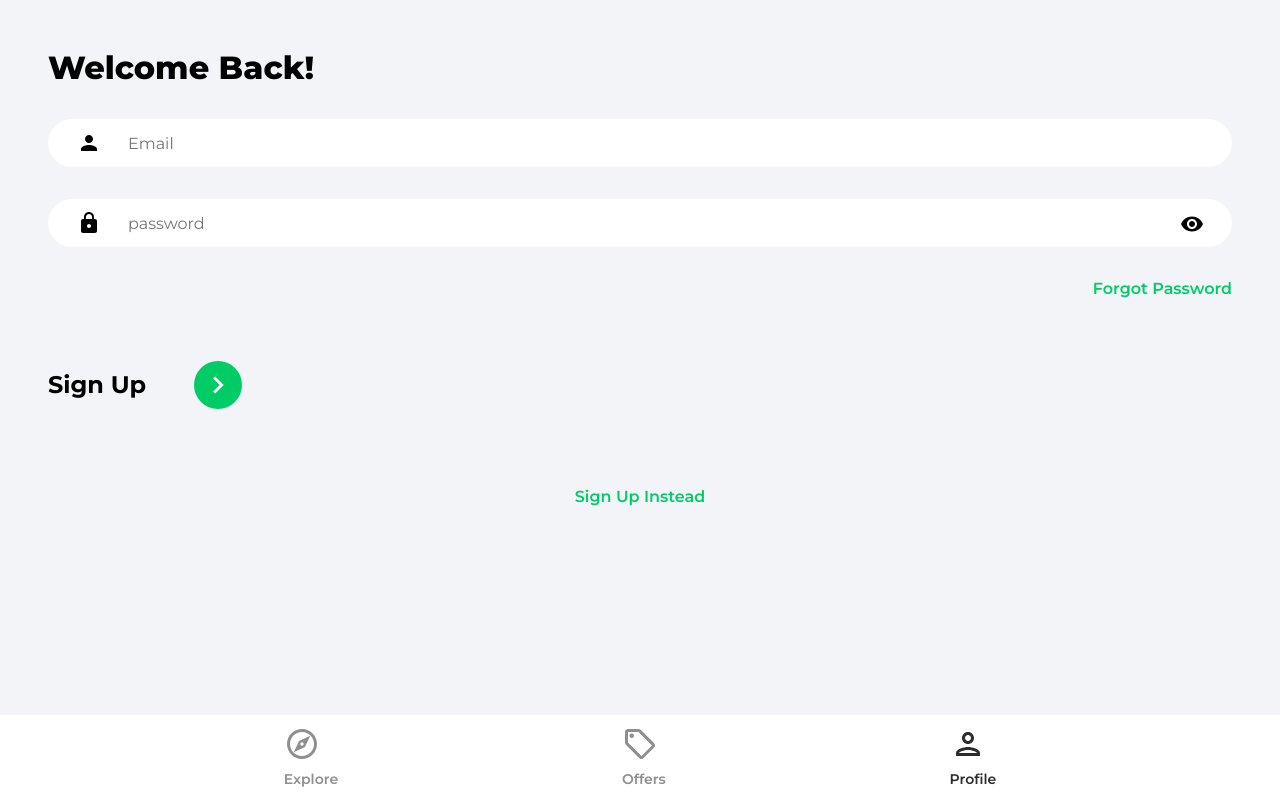
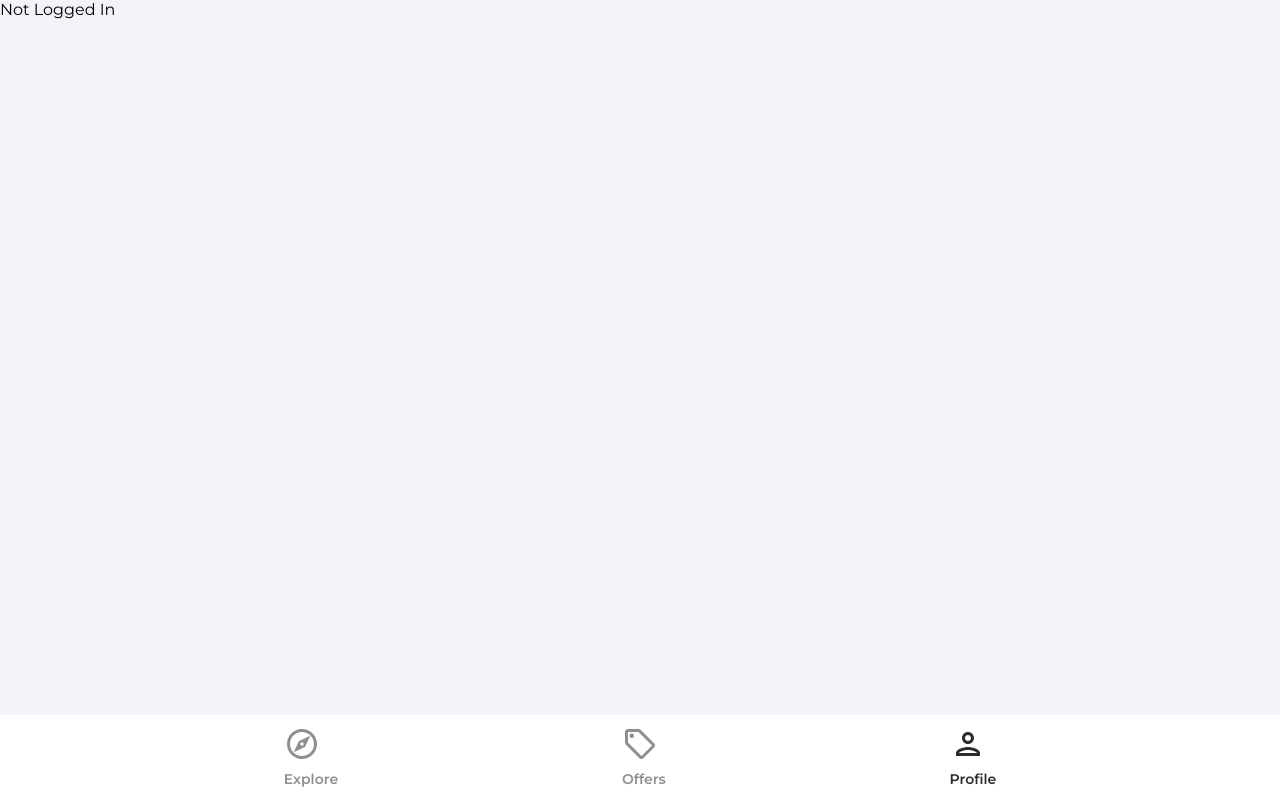
Before and after one commit to ic3surf3r/Housemarket-React-Firebase, a React (Create React App) app: page /profile in a window 1280 px wide. Built offline with nearby package versions, Linux system fonts and the light colour scheme.

Commit message:
sign in functionality

```diff
--- a/src/App.js
+++ b/src/App.js
@@ -14,7 +14,7 @@
         <Routes>
           <Route path="/" element={<Explore />} />
           <Route path="/offers" element={<Offers />} />
-          <Route path="/profile" element={<SignIn />} />
+          <Route path="/profile" element={<Profile />} />
           <Route path="/sign-in" element={<SignIn />} />
           <Route path="/sign-up" element={<SignUp />} />
           <Route path="/forgot-password" element={<ForgotPassword />} />
--- a/src/pages/Profile.jsx
+++ b/src/pages/Profile.jsx
@@ -1,9 +1,16 @@
+import { useEffect, useState } from "react";
+import { getAuth } from "firebase/auth";
+
 function Profile() {
-  return (
-    <div>
-      <h1>Profile</h1>
-    </div>
-  );
+  const [user, setUser] = useState(null);
+
+  const auth = getAuth();
+
+  useEffect(() => {
+    setUser(auth.currentUser);
+  }, []);
+
+  return user ? <h1>{user.displayName}</h1> : "Not Logged In";
 }
 
 export default Profile;
--- a/src/pages/SignIn.jsx
+++ b/src/pages/SignIn.jsx
@@ -1,5 +1,6 @@
 import { useState } from "react";
 import { Link, useNavigate } from "react-router-dom";
+import { getAuth, signInWithEmailAndPassword } from "firebase/auth";
 import { ReactComponent as ArrowRightIcon } from "../assets/svg/keyboardArrowRightIcon.svg";
 import visibilityIcon from "../assets/svg/visibilityIcon.svg";
 import closedEyeIcon from "../assets/svg/closedEyeIcon.svg";
@@ -21,6 +22,26 @@
     }));
   };
 
+  const onSubmit = async (e) => {
+    e.preventDefault();
+
+    try {
+      const auth = getAuth();
+
+      const userCredential = await signInWithEmailAndPassword(
+        auth,
+        email,
+        password
+      );
+
+      if (userCredential.user) {
+        navigate("/");
+      }
+    } catch (error) {
+      console.log(error);
+    }
+  };
+
   return (
     <>
       <div className="pageContainer">
@@ -28,7 +49,7 @@
           <p className="pageHeader">Welcome Back!</p>
         </header>
         <main>
-          <form>
+          <form onSubmit={onSubmit}>
             <input
               type="email"
               className="emailInput"
```
